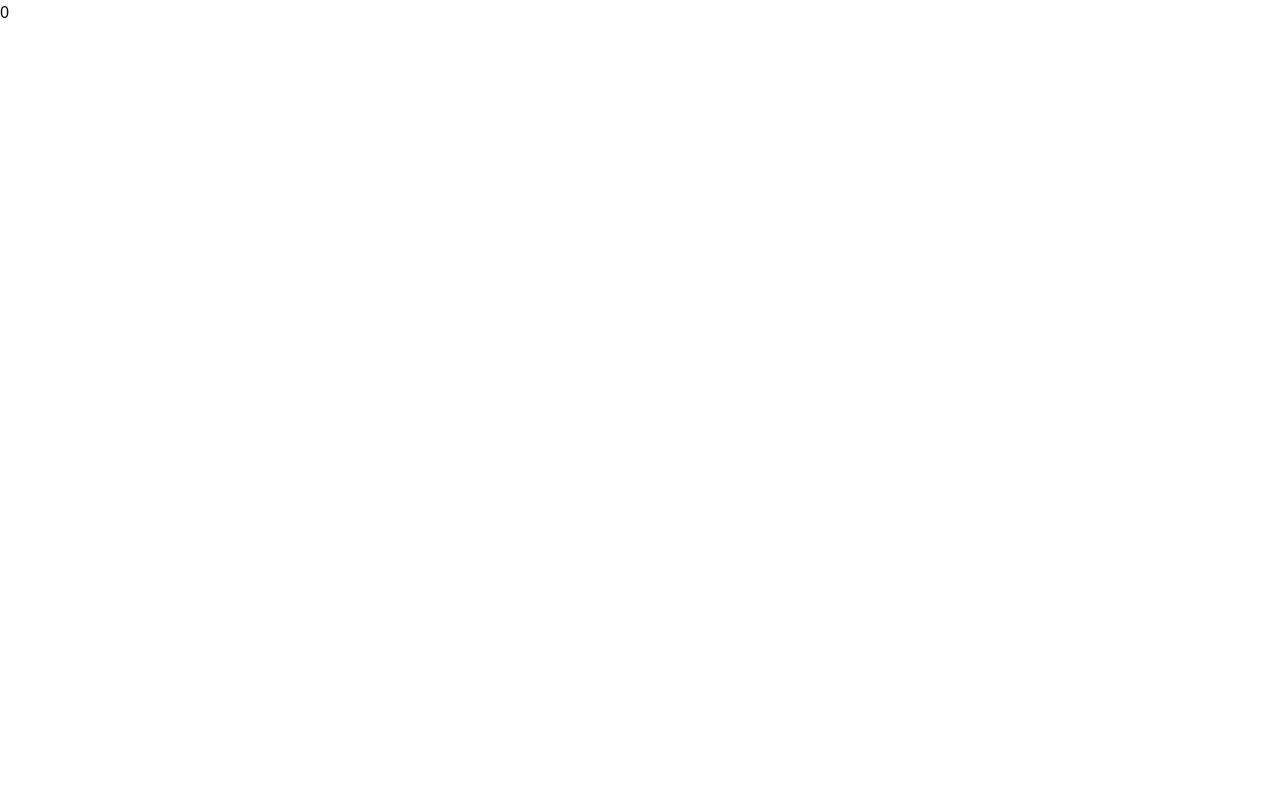
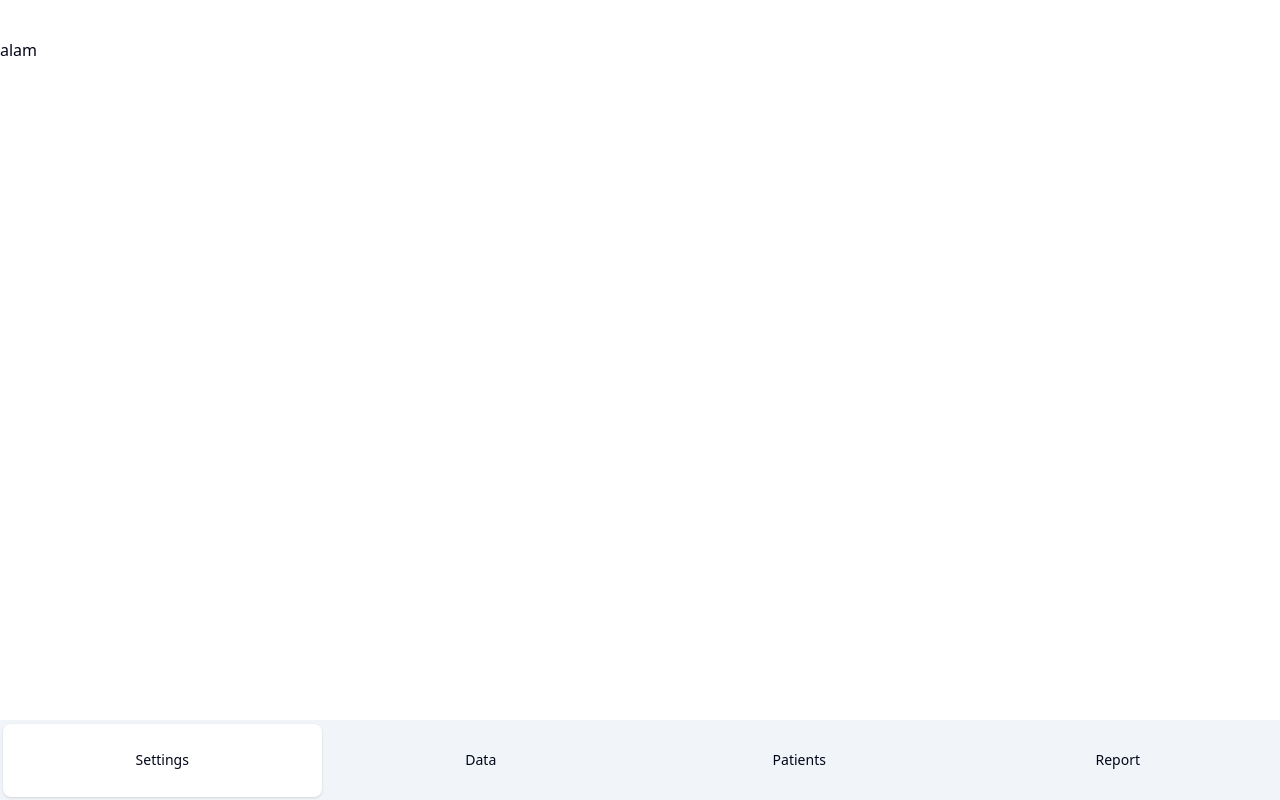
Before and after one commit to gopmur/hexa-webapp, a Svelte app: page / in a window 1280 px wide. Built offline with nearby package versions, Linux system fonts and the light colour scheme.

Commit message:
added tabs

```diff
--- a/package.json
+++ b/package.json
@@ -10,15 +10,17 @@
     "check": "svelte-check --tsconfig ./tsconfig.app.json && tsc -p tsconfig.node.json"
   },
   "devDependencies": {
+    "@internationalized/date": "^3.8.1",
     "@lucide/svelte": "^0.539.0",
     "@sveltejs/vite-plugin-svelte": "^6.1.0",
     "@tsconfig/svelte": "^5.0.4",
     "@types/node": "^24.2.1",
+    "bits-ui": "^2.8.6",
     "clsx": "^2.1.1",
     "svelte": "^5.37.3",
     "svelte-check": "^4.3.1",
     "tailwind-merge": "^3.3.1",
-    "tailwind-variants": "^2.1.0",
+    "tailwind-variants": "^1.0.0",
     "tw-animate-css": "^1.3.6",
     "typescript": "^5.9.2",
     "vite": "^7.1.0",
@@ -26,6 +28,7 @@
   },
   "dependencies": {
     "@tailwindcss/vite": "^4.1.11",
+    "lucide-svelte": "^0.539.0",
     "tailwindcss": "^4.1.11"
   }
 }
--- a/src/App.svelte
+++ b/src/App.svelte
@@ -1,13 +1,24 @@
 <script lang="ts">
-	let count = 0;
-
-	let onClick = () => {
-		count++;
-	};
+	import { Button } from "$lib/components/ui/button";
+	import * as Tabs from "$lib/components/ui/tabs";
 </script>
 
-<main>
-	<button onclick={onClick}>{count}</button>
+<main class="h-screen w-screen">
+	<div class="flex flex-col h-full w-full justify-between">
+		<div class="h-10"></div>
+		<Tabs.Root value="settings" class="w-screen h-full">
+			<Tabs.Content value="settings" class="h-full"><div class="h-full">alam</div></Tabs.Content>
+			<Tabs.Content value="data"><div class="h-full"></div></Tabs.Content>
+			<Tabs.Content value="patients"><div class="h-full"></div></Tabs.Content>
+			<Tabs.Content value="report"><div class="h-full"></div></Tabs.Content>
+			<Tabs.List class="w-full rounded-none h-20">
+				<Tabs.Trigger value="settings">Settings</Tabs.Trigger>
+				<Tabs.Trigger value="data">Data</Tabs.Trigger>
+				<Tabs.Trigger value="patients">Patients</Tabs.Trigger>
+				<Tabs.Trigger value="report">Report</Tabs.Trigger>
+			</Tabs.List>
+		</Tabs.Root>
+	</div>
 </main>
 
 <style>
--- /dev/null
+++ b/src/lib/components/ui/button/button.svelte
@@ -0,0 +1,80 @@
+<script lang="ts" module>
+	import { cn, type WithElementRef } from "$lib/utils.js";
+	import type { HTMLAnchorAttributes, HTMLButtonAttributes } from "svelte/elements";
+	import { type VariantProps, tv } from "tailwind-variants";
+
+	export const buttonVariants = tv({
+		base: "focus-visible:border-ring focus-visible:ring-ring/50 aria-invalid:ring-destructive/20 dark:aria-invalid:ring-destructive/40 aria-invalid:border-destructive inline-flex shrink-0 items-center justify-center gap-2 whitespace-nowrap rounded-md text-sm font-medium outline-none transition-all focus-visible:ring-[3px] disabled:pointer-events-none disabled:opacity-50 aria-disabled:pointer-events-none aria-disabled:opacity-50 [&_svg:not([class*='size-'])]:size-4 [&_svg]:pointer-events-none [&_svg]:shrink-0",
+		variants: {
+			variant: {
+				default: "bg-primary text-primary-foreground shadow-xs hover:bg-primary/90",
+				destructive:
+					"bg-destructive shadow-xs hover:bg-destructive/90 focus-visible:ring-destructive/20 dark:focus-visible:ring-destructive/40 dark:bg-destructive/60 text-white",
+				outline:
+					"bg-background shadow-xs hover:bg-accent hover:text-accent-foreground dark:bg-input/30 dark:border-input dark:hover:bg-input/50 border",
+				secondary: "bg-secondary text-secondary-foreground shadow-xs hover:bg-secondary/80",
+				ghost: "hover:bg-accent hover:text-accent-foreground dark:hover:bg-accent/50",
+				link: "text-primary underline-offset-4 hover:underline",
+			},
+			size: {
+				default: "h-9 px-4 py-2 has-[>svg]:px-3",
+				sm: "h-8 gap-1.5 rounded-md px-3 has-[>svg]:px-2.5",
+				lg: "h-10 rounded-md px-6 has-[>svg]:px-4",
+				icon: "size-9",
+			},
+		},
+		defaultVariants: {
+			variant: "default",
+			size: "default",
+		},
+	});
+
+	export type ButtonVariant = VariantProps<typeof buttonVariants>["variant"];
+	export type ButtonSize = VariantProps<typeof buttonVariants>["size"];
+
+	export type ButtonProps = WithElementRef<HTMLButtonAttributes> &
+		WithElementRef<HTMLAnchorAttributes> & {
+			variant?: ButtonVariant;
+			size?: ButtonSize;
+		};
+</script>
+
+<script lang="ts">
+	let {
+		class: className,
+		variant = "default",
+		size = "default",
+		ref = $bindable(null),
+		href = undefined,
+		type = "button",
+		disabled,
+		children,
+		...restProps
+	}: ButtonProps = $props();
+</script>
+
+{#if href}
+	<a
+		bind:this={ref}
+		data-slot="button"
+		class={cn(buttonVariants({ variant, size }), className)}
+		href={disabled ? undefined : href}
+		aria-disabled={disabled}
+		role={disabled ? "link" : undefined}
+		tabindex={disabled ? -1 : undefined}
+		{...restProps}
+	>
+		{@render children?.()}
+	</a>
+{:else}
+	<button
+		bind:this={ref}
+		data-slot="button"
+		class={cn(buttonVariants({ variant, size }), className)}
+		{type}
+		{disabled}
+		{...restProps}
+	>
+		{@render children?.()}
+	</button>
+{/if}
--- /dev/null
+++ b/src/lib/components/ui/button/index.ts
@@ -0,0 +1,17 @@
+import Root, {
+	type ButtonProps,
+	type ButtonSize,
+	type ButtonVariant,
+	buttonVariants,
+} from "./button.svelte";
+
+export {
+	Root,
+	type ButtonProps as Props,
+	//
+	Root as Button,
+	buttonVariants,
+	type ButtonProps,
+	type ButtonSize,
+	type ButtonVariant,
+};
--- /dev/null
+++ b/src/lib/components/ui/tabs/index.ts
@@ -0,0 +1,16 @@
+import Root from "./tabs.svelte";
+import Content from "./tabs-content.svelte";
+import List from "./tabs-list.svelte";
+import Trigger from "./tabs-trigger.svelte";
+
+export {
+	Root,
+	Content,
+	List,
+	Trigger,
+	//
+	Root as Tabs,
+	Content as TabsContent,
+	List as TabsList,
+	Trigger as TabsTrigger,
+};
--- /dev/null
+++ b/src/lib/components/ui/tabs/tabs-content.svelte
@@ -0,0 +1,17 @@
+<script lang="ts">
+	import { Tabs as TabsPrimitive } from "bits-ui";
+	import { cn } from "$lib/utils.js";
+
+	let {
+		ref = $bindable(null),
+		class: className,
+		...restProps
+	}: TabsPrimitive.ContentProps = $props();
+</script>
+
+<TabsPrimitive.Content
+	bind:ref
+	data-slot="tabs-content"
+	class={cn("flex-1 outline-none", className)}
+	{...restProps}
+/>
--- /dev/null
+++ b/src/lib/components/ui/tabs/tabs-list.svelte
@@ -0,0 +1,20 @@
+<script lang="ts">
+	import { Tabs as TabsPrimitive } from "bits-ui";
+	import { cn } from "$lib/utils.js";
+
+	let {
+		ref = $bindable(null),
+		class: className,
+		...restProps
+	}: TabsPrimitive.ListProps = $props();
+</script>
+
+<TabsPrimitive.List
+	bind:ref
+	data-slot="tabs-list"
+	class={cn(
+		"bg-muted text-muted-foreground inline-flex h-9 w-fit items-center justify-center rounded-lg p-[3px]",
+		className
+	)}
+	{...restProps}
+/>
--- /dev/null
+++ b/src/lib/components/ui/tabs/tabs-trigger.svelte
@@ -0,0 +1,20 @@
+<script lang="ts">
+	import { Tabs as TabsPrimitive } from "bits-ui";
+	import { cn } from "$lib/utils.js";
+
+	let {
+		ref = $bindable(null),
+		class: className,
+		...restProps
+	}: TabsPrimitive.TriggerProps = $props();
+</script>
+
+<TabsPrimitive.Trigger
+	bind:ref
+	data-slot="tabs-trigger"
+	class={cn(
+		"data-[state=active]:bg-background dark:data-[state=active]:text-foreground focus-visible:border-ring focus-visible:ring-ring/50 focus-visible:outline-ring dark:data-[state=active]:border-input dark:data-[state=active]:bg-input/30 text-foreground dark:text-muted-foreground inline-flex h-[calc(100%-1px)] flex-1 items-center justify-center gap-1.5 whitespace-nowrap rounded-md border border-transparent px-2 py-1 text-sm font-medium transition-[color,box-shadow] focus-visible:outline-1 focus-visible:ring-[3px] disabled:pointer-events-none disabled:opacity-50 data-[state=active]:shadow-sm [&_svg:not([class*='size-'])]:size-4 [&_svg]:pointer-events-none [&_svg]:shrink-0",
+		className
+	)}
+	{...restProps}
+/>
--- /dev/null
+++ b/src/lib/components/ui/tabs/tabs.svelte
@@ -0,0 +1,19 @@
+<script lang="ts">
+	import { Tabs as TabsPrimitive } from "bits-ui";
+	import { cn } from "$lib/utils.js";
+
+	let {
+		ref = $bindable(null),
+		value = $bindable(""),
+		class: className,
+		...restProps
+	}: TabsPrimitive.RootProps = $props();
+</script>
+
+<TabsPrimitive.Root
+	bind:ref
+	bind:value
+	data-slot="tabs"
+	class={cn("flex flex-col gap-2", className)}
+	{...restProps}
+/>
```
Also changed, not shown: 1 other file (tests, documents, lock files or other folders).
